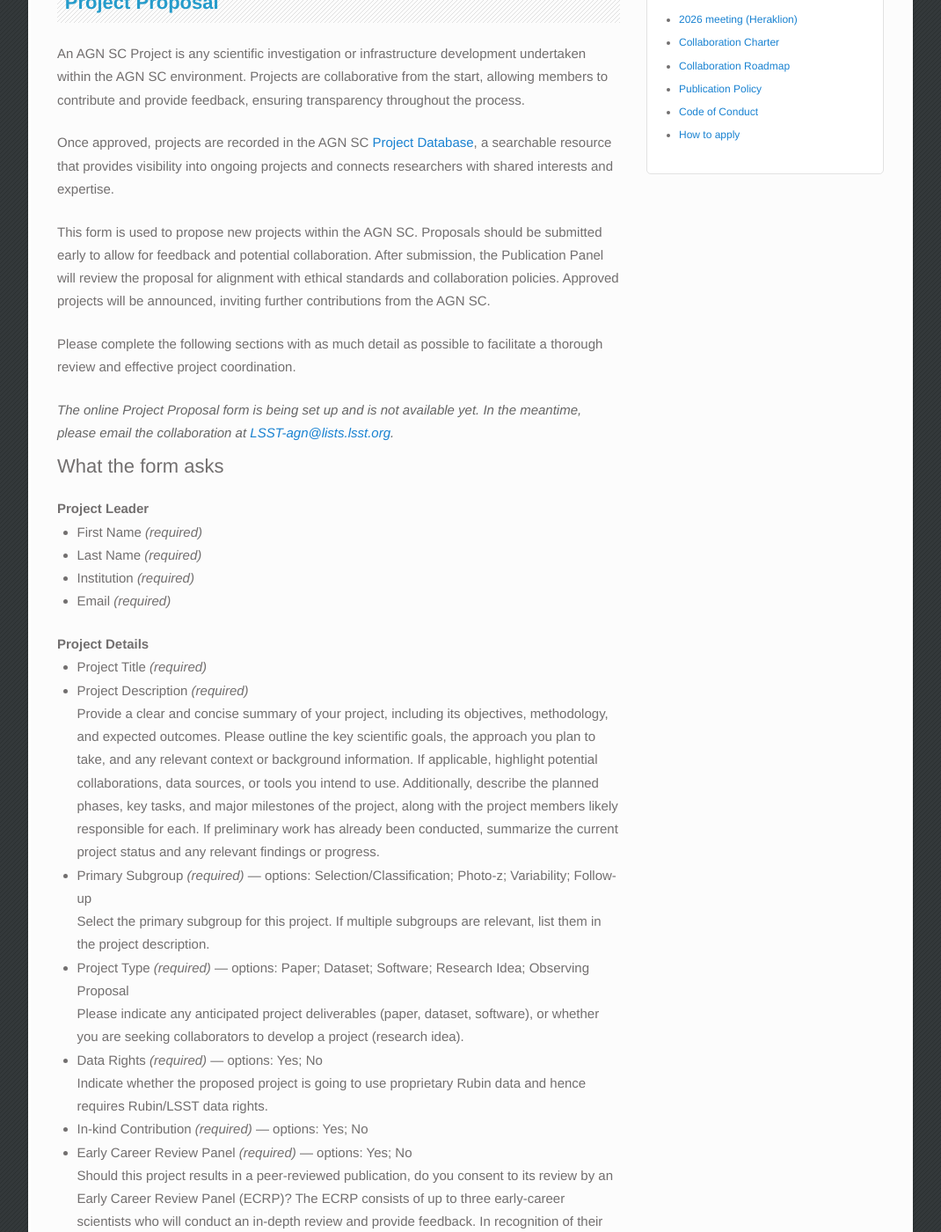
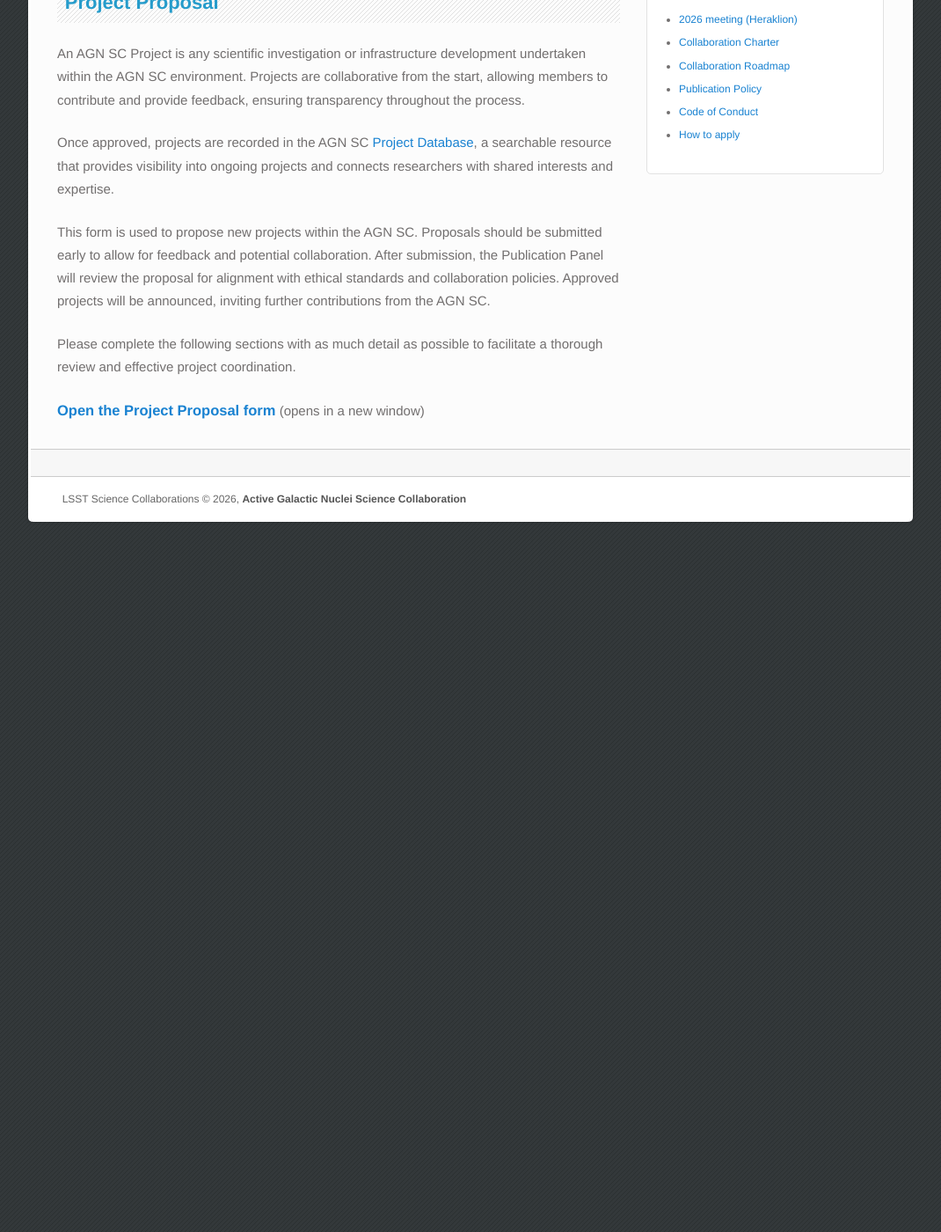
Before and after one commit to LSST-AGNSC/lsst-agnsc.github.io, a Jekyll site: the page built from projects.md, in a window 1280 px wide and 1400 px high, scrolled down 270 px. Shown: the whole window at 88% size, without its empty margins (105-1175 px from the left). Built offline with Jekyll 4.4.1, drawn with Linux system fonts in a browser that asks for light colours; after the commit the page ends 900 px from its top, so only the background shows below that; some of the changed text lies outside the part shown.

Commit message:
Link the Project Proposal, Publication Review and Dispute Google Forms
Co-Authored-By: Claude Fable 5.1 <noreply@anthropic.com>

```diff
--- a/_data/forms.yml
+++ b/_data/forms.yml
@@ -10,7 +10,7 @@
   title: Project Proposal
   description: Propose a new AGN SC project.
   contact: false
-  url: ""
+  url: "https://forms.gle/e61bVjzpZNSVpcyK6"
 - key: project_join_request
   title: Project Join Request
   description: To request to join an ongoing project.
@@ -20,12 +20,12 @@
   title: Publication Review
   description: To initiate the internal publication review process before journal submission.
   contact: true
-  url: ""
+  url: "https://forms.gle/rVe63nM9X7sYfY4A9"
 - key: publication_dispute
   title: Publication Dispute
   description: To submit a dispute or clarification regarding authorship or publication matters.
   contact: true
-  url: ""
+  url: "https://forms.gle/JMViEWTiDTynvju1A"
 - key: general_inquiry
   title: General Inquiry
   description: For any other questions or information requests.
--- a/projects.md
+++ b/projects.md
@@ -11,41 +11,3 @@ This form is used to propose new projects within the AGN SC. Proposals should be
 Please complete the following sections with as much detail as possible to facilitate a thorough review and effective project coordination.
 
 {% include form-embed.html %}
-
-## What the form asks
-
-<!-- Fields of the original web form, kept here so the Google Form can mirror them. -->
-
-**Project Leader**
-
-- First Name *(required)*
-- Last Name *(required)*
-- Institution *(required)*
-- Email *(required)*
-
-**Project Details**
-
-- Project Title *(required)*
-- Project Description *(required)*
-  Provide a clear and concise summary of your project, including its objectives, methodology, and expected outcomes. Please outline the key scientific goals, the approach you plan to take, and any relevant context or background information. If applicable, highlight potential collaborations, data sources, or tools you intend to use. Additionally, describe the planned phases, key tasks, and major milestones of the project, along with the project members likely responsible for each. If preliminary work has already been conducted, summarize the current project status and any relevant findings or progress.
-- Primary Subgroup *(required)* — options: Selection/Classification; Photo-z; Variability; Follow-up
-  Select the primary subgroup for this project. If multiple subgroups are relevant, list them in the project description.
-- Project Type *(required)* — options: Paper; Dataset; Software; Research Idea; Observing Proposal
-  Please indicate any anticipated project deliverables (paper, dataset, software), or whether you are seeking collaborators to develop a project (research idea).
-- Data Rights *(required)* — options: Yes; No
-  Indicate whether the proposed project is going to use proprietary Rubin data and hence requires Rubin/LSST data rights.
-- In-kind Contribution *(required)* — options: Yes; No
-- Early Career Review Panel *(required)* — options: Yes; No
-  Should this project results in a peer-reviewed publication, do you consent to its review by an Early Career Review Panel (ECRP)? The ECRP consists of up to three early-career scientists who will conduct an in-depth review and provide feedback. In recognition of their contributions, they will be included in the alphabetical listing of supporting authors, as outlined in Section 6.2 (Author Lists) of the LSST AGN SC Publication Policy.
-
-**Project Members**
-
-- AGN SC Members
-- External Collaborators
-  If applicable, please also provide valid institutional email addresses for any external collaborators involved in the project.
-
-**Links of Interest**
-
-- Overleaf
-- GitHub
-- Other
```
Also changed, not shown: publication_dispute.md (+0 -22 lines), publication_review.md (+0 -25 lines).
